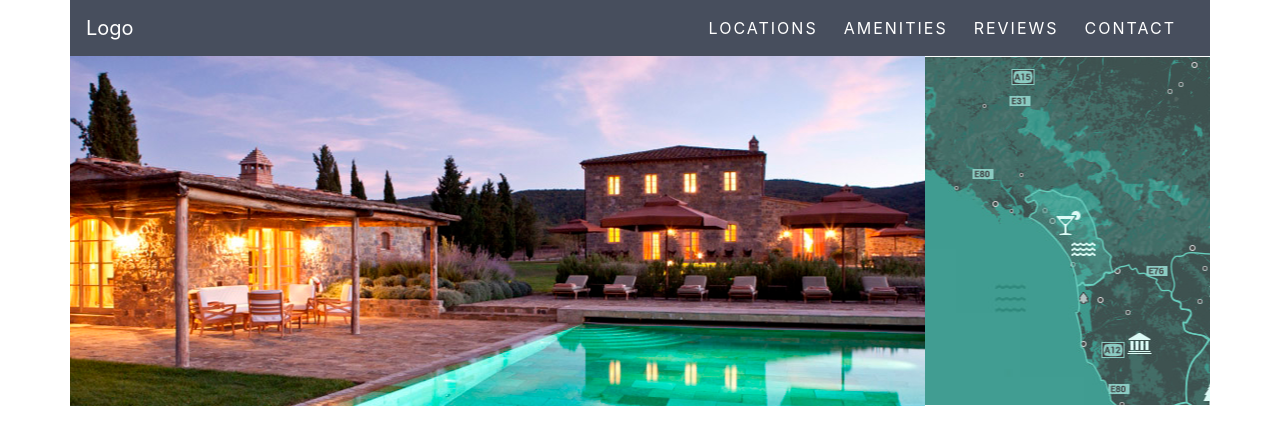
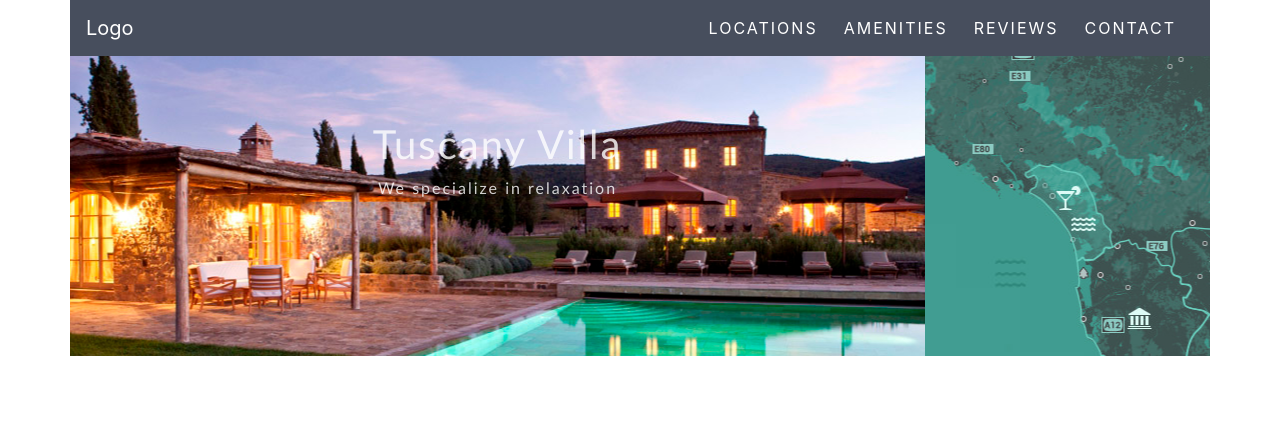
Before and after one commit to AHoobler/TuscanyVillaBoot, a plain HTML site: page TucanyBootstrap/index.html in a window 1280 px wide. Drawn offline with nearby package versions, Linux system fonts and the light colour scheme.

Commit message:
added jumbotron

```diff
--- a/TucanyBootstrap/index.html
+++ b/TucanyBootstrap/index.html
@@ -42,10 +42,12 @@
         </div><!--end Row navhead-->
         <div class="row mainrow">
             <div class="col-9 maincol">
-
+                <div class="jumbotron" id="jumbomain">
+                    <h1>Tuscany Villa</h1>
+                    <p>We specialize in relaxation</p>
+                </div><!--end jumbotron-->
             </div><!--end maincol9-->
             <div class="col-3 maincol">
-
             </div><!--end maincol3-->
         </div><!--end mainrow-->
 
--- a/TucanyBootstrap/style1.css
+++ b/TucanyBootstrap/style1.css
@@ -10,7 +10,7 @@
 
 .col-9.maincol {
     background: url('images/tuscany-villas-sant-anna (1).jpg') no-repeat center center;
-    height: 350px;
+    height: 300px;
 }
 
 div.col.navcol{
@@ -20,3 +20,12 @@ div.col.navcol{
 div.col-3.maincol {
     background: url('images/map.jpg')no-repeat center center;
 }
+
+#jumbomain{
+    background: none;
+    color: white;
+    text-align: center;
+    font-family:'Trebuchet MS', 'Lucida Sans Unicode', 'Lucida Grande', 'Lucida Sans', Arial, sans-serif;
+    letter-spacing: 2px;
+    opacity: .8;
+}
```
